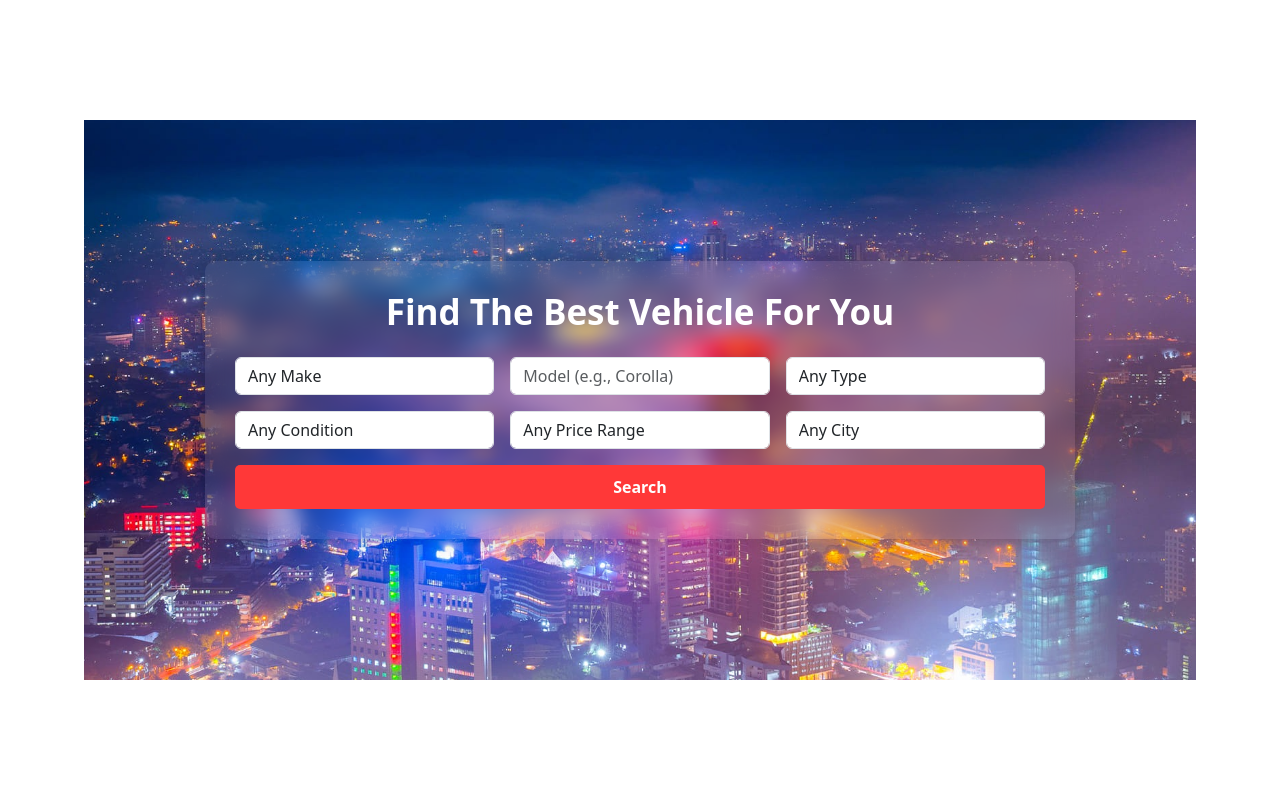
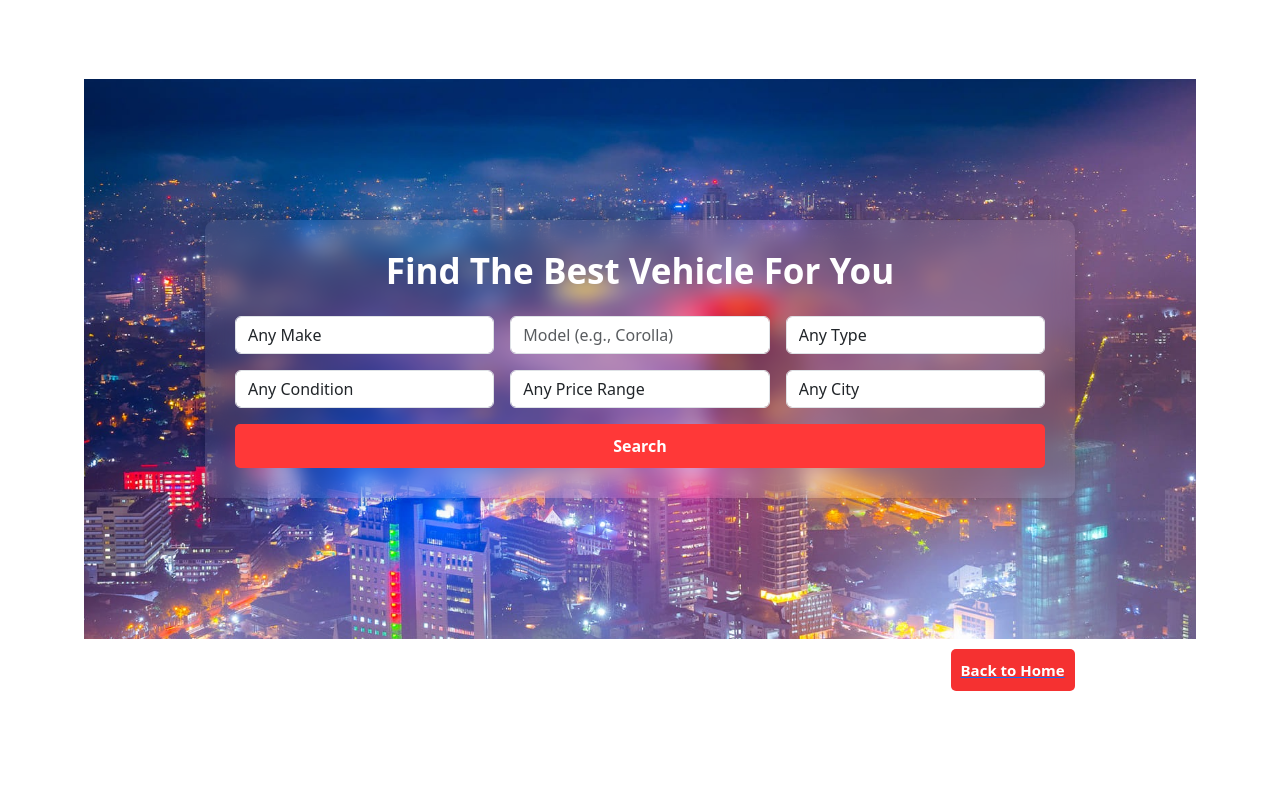
Before and after one commit to Awishka0573/manuallk, a PHP site: page /pages/find.php in a window 1280 px wide. Run offline with PHP 8.4, Linux system fonts and the light colour scheme.

Commit message:
new changes

```diff
--- a/assets/css/find.css
+++ b/assets/css/find.css
@@ -2,6 +2,7 @@ body, html {
     height: 100%;
     margin: 0;
     display: flex;
+    flex-direction: column;
     justify-content: center;
     align-items: center;
 
@@ -50,3 +51,34 @@ select, input {
 .search-btn:hover {
     background-color: #d40000;
 }
+
+.homebtn1{
+    padding: 10px ;
+    cursor: pointer;
+    background-color: rgb(245, 49, 49);
+    font-size: 15px;
+    font-weight: bold;
+    color: white;
+    border: none;
+    border-radius: 5px;
+    display: flex;
+    justify-content: flex-end;
+    text-decoration: none;
+
+}
+
+
+.home_container1{
+    padding: 10px;
+    display: flex;
+    justify-content: flex-end;
+    width: 80%;
+    margin-bottom: 20px;
+
+}
+
+.homebtn1:hover{
+    background-color: rgb(230, 6, 6);
+
+
+}
--- a/pages/find.php
+++ b/pages/find.php
@@ -64,6 +64,10 @@
     </div>
 </div>
 
+<div class="home_container1">
+    <a href="../index.php"><button class="homebtn1">Back to Home</button></a>
+</div>
+
 <script src="https://cdn.jsdelivr.net/npm/bootstrap@5.3.0/dist/js/bootstrap.bundle.min.js"></script>
 </body>
 </html>
```
